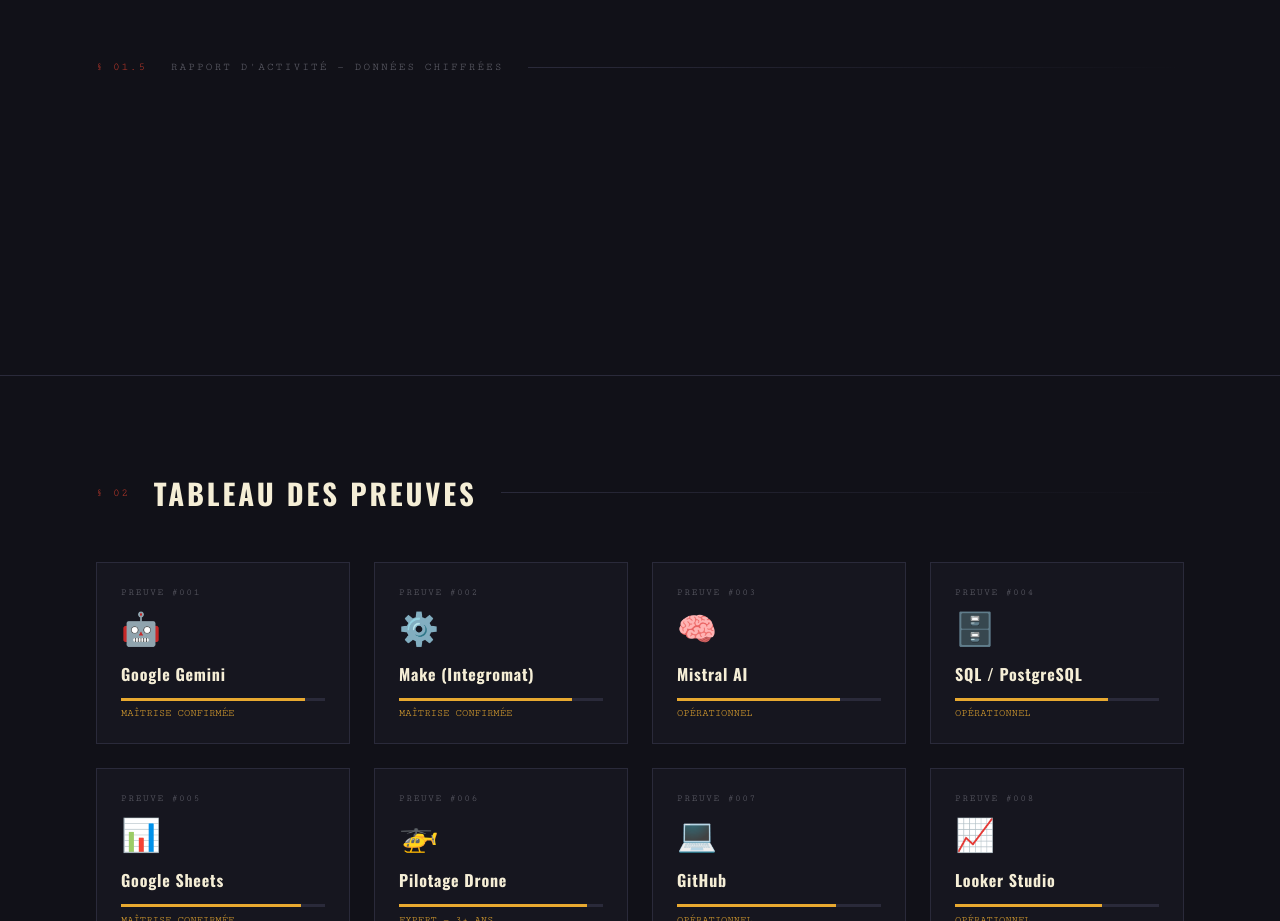
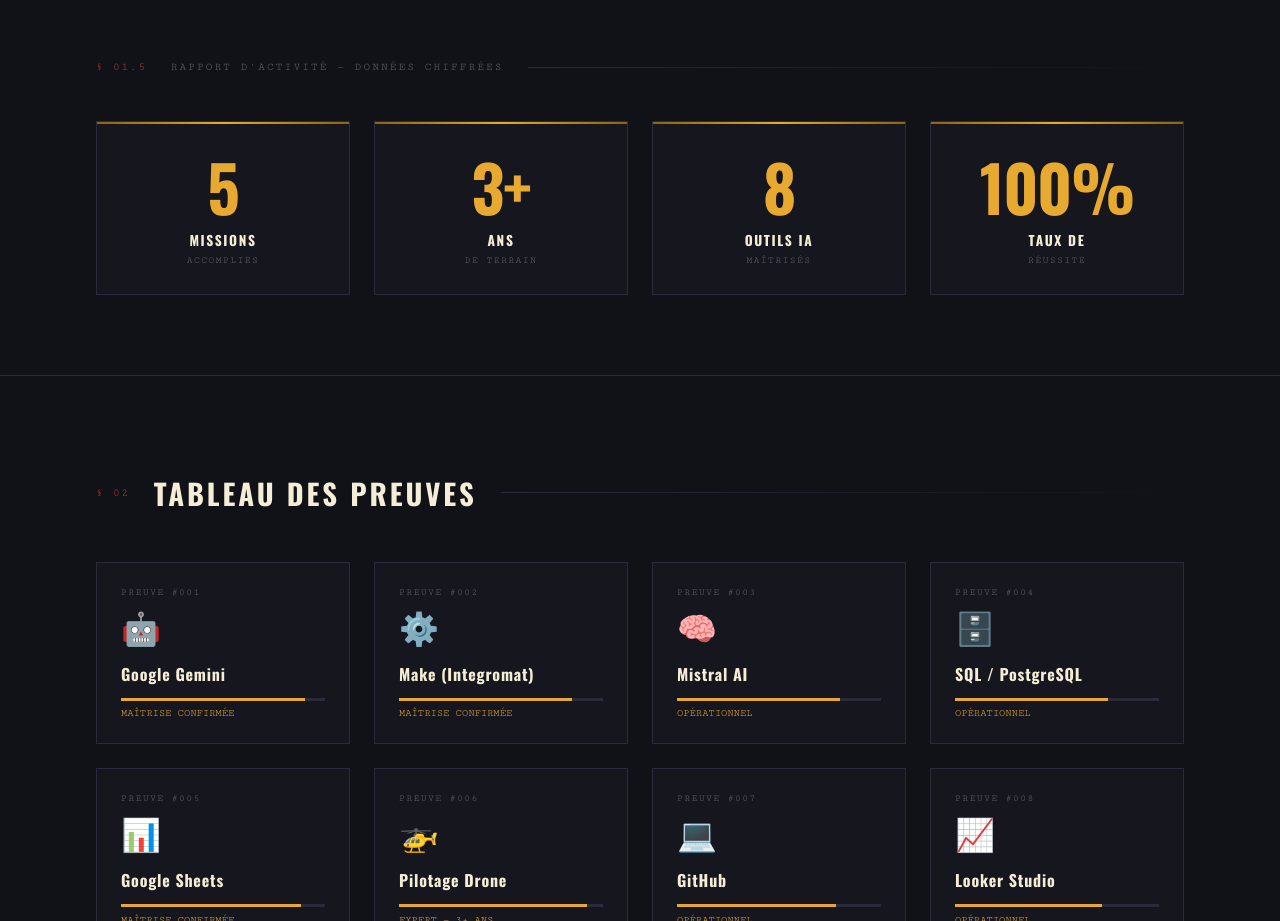
Before and after one commit to gdeboishebert-spec/portfolio-v2, a Next.js app: page / in a window 1280 px wide. Shown: the part 820-1741 px from the top of the page. Built offline with nearby package versions, Linux system fonts and the light colour scheme.

Commit message:
fix: stats visibles — suppression fade-in qui bloquait l'affichage

```diff
--- a/src/app/globals.css
+++ b/src/app/globals.css
@@ -884,6 +884,15 @@
   gap: 1.5rem;
 }
 
+@keyframes stat-in {
+  from { opacity: 0; transform: translateY(20px); }
+  to   { opacity: 1; transform: translateY(0); }
+}
+
+.stat-reveal {
+  animation: stat-in 0.5s ease both;
+}
+
 .stat-item {
   text-align: center;
   padding: 2rem 1rem 1.75rem;
--- a/src/components/Stats.tsx
+++ b/src/components/Stats.tsx
@@ -57,7 +57,7 @@
 
         <div className="stats-grid">
           {stats.map((s, i) => (
-            <div key={i} className="stat-item fade-in" style={{ animationDelay: `${i * 0.15}s` }}>
+            <div key={i} className="stat-item stat-reveal" style={{ animationDelay: `${i * 0.15}s` }}>
               <div className="stat-top-bar" />
               <Counter target={s.value} suffix={s.suffix} />
               <div className="stat-label">{s.label}</div>
```
